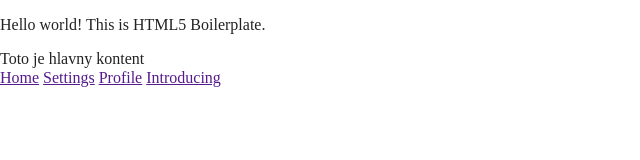
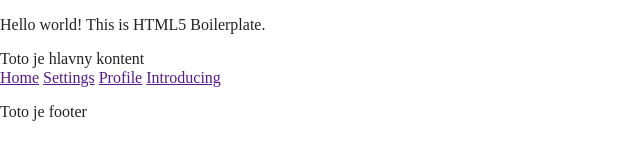
Before and after one commit to AndreyFar/gitos_hranie, a website built with Parcel: page index.html in a window 1280 px wide. Shown: the full height of the page, 0-640 px from the left. Built offline with nearby package versions, Linux system fonts and the light colour scheme.

Commit message:
added footer

```diff
--- a/index.html
+++ b/index.html
@@ -35,6 +35,9 @@
       <a href="">Introducing</a>
     </div>
   </div>
+  <footer>
+    <p>Toto je footer</p>
+  </footer>
   <script src="js/vendor/modernizr-3.11.2.min.js"></script>
   <script src="js/plugins.js"></script>
   <script src="js/main.js"></script>
```
